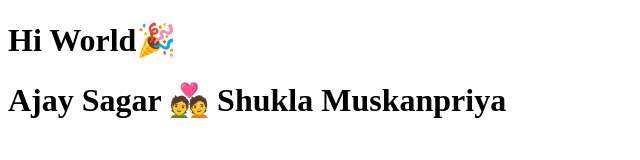
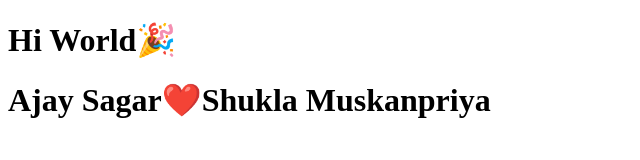
Before and after one commit to git-ajaysagar/gokai_test, a plain HTML site: page index.html in a window 1280 px wide. Shown: the whole page, without its empty margins (0-640 px from the left). Drawn offline with Linux system fonts and the light colour scheme.

Commit message:
Update index.html

```diff
--- a/index.html
+++ b/index.html
@@ -5,6 +5,6 @@
   </head>
   <body>
     <h1>Hi World🎉</h1>
-    <h1>Ajay Sagar 💑 Shukla Muskanpriya</h1>
+    <h1>Ajay Sagar❤️Shukla Muskanpriya</h1>
   </body>
 </html>
```
